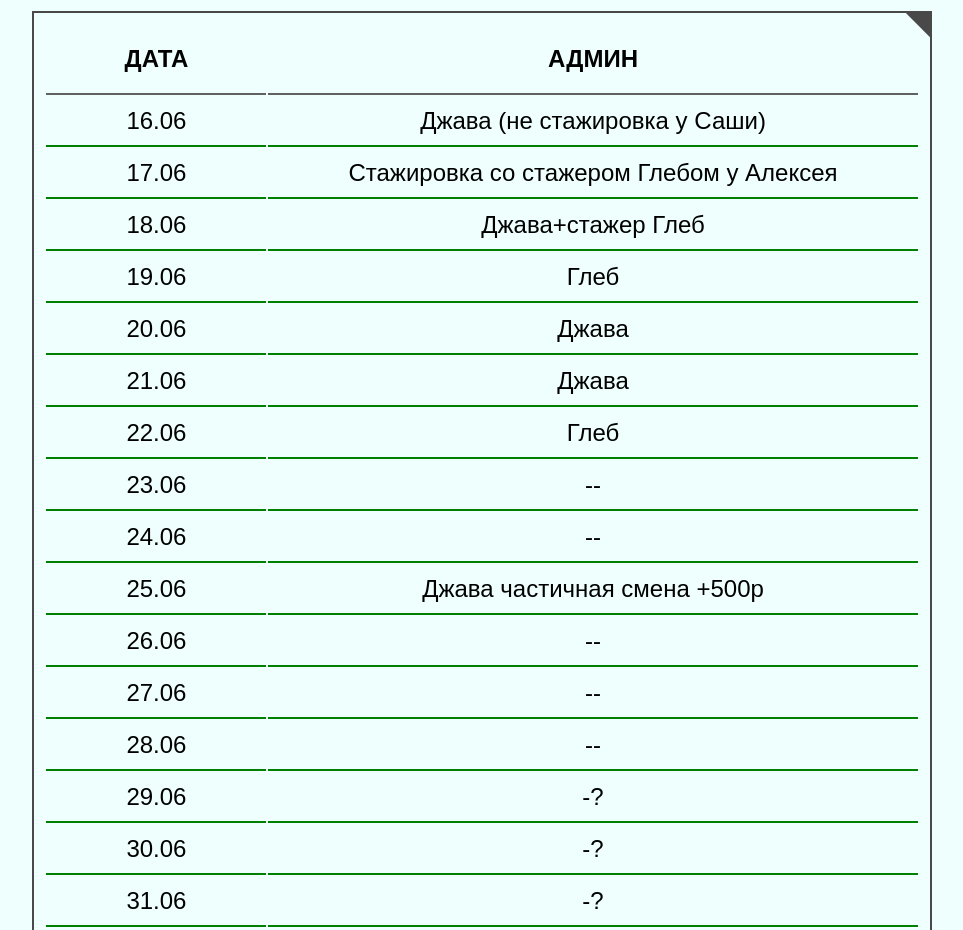
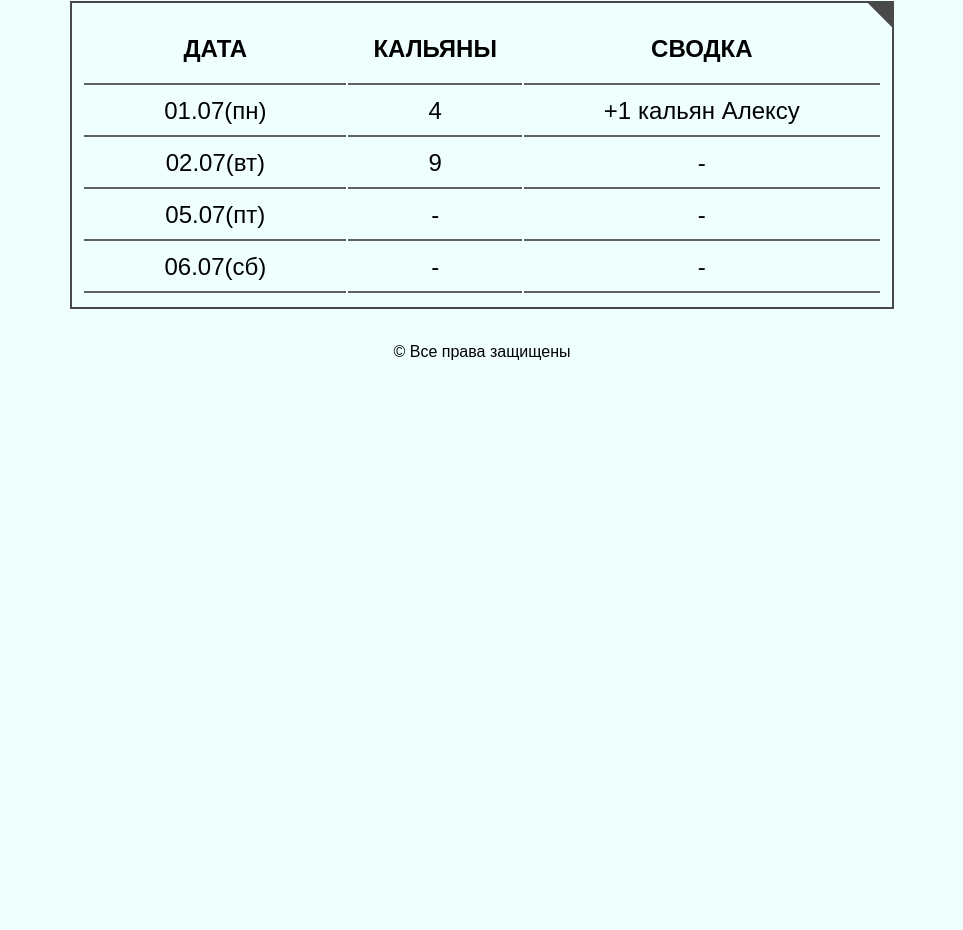
Before and after one commit to Fragile-lab/Beluga, a plain HTML site: page index.html in a window 1280 px wide. Shown: the part 201-1131 px from the top of the page, without its empty margins (158-1121 px from the left). After the commit the page ends 800 px from the top, so only its background shows below. Drawn offline with Linux system fonts and the light colour scheme.

Commit message:
fridaystart

```diff
--- a/index.html
+++ b/index.html
@@ -16,177 +16,32 @@
             </div>
         </header>
         <main class="content">
-            <table class="element-animation table_margin">
-                <tr class="table_header">
-                    <th>Дата</th>
-                    <th>Админ</th>
-                </tr>
-                <!--
-                <tr>
-                    <td class="payday">01.06</td>
-                    <td class="payday">-</td>
-                </tr>
-                <tr>
-                    <td class="payday">02.06</td>
-                    <td class="payday">-</td>
-                </tr>
-                <tr>
-                    <td class="payday">03.06</td>
-                    <td class="payday">-</td>
-                </tr>
-                <tr>
-                    <td class="payday">04.06</td>
-                    <td class="payday">-</td>
-                </tr>
-                <tr>
-                    <td class="payday">05.06</td>
-                    <td class="payday">-</td>
-                </tr>
-                <tr>
-                    <td class="payday">06.06</td>
-                    <td class="payday">-</td>
-                </tr>
-                <tr>
-                    <td class="payday">07.06</td>
-                    <td class="payday">-</td>
-                </tr>
-                <tr>
-                    <td class="payday">08.06</td>
-                    <td class="payday">-</td>
-                </tr>
-                <tr>
-                    <td class="payday">09.06</td>
-                    <td class="payday">-</td>
-                </tr>
-                <tr>
-                    <td class="payday">10.06</td>
-                    <td class="payday">-</td>
-                </tr>
-                <tr>
-                    <td class="payday">11.06</td>
-                    <td class="payday">-</td>
-                </tr>
-                <tr>
-                    <td class="payday">12.06</td>
-                    <td class="payday">-</td>
-                </tr>
-                <tr>
-                    <td class="payday">13.06</td>
-                    <td class="payday">-</td>
-                </tr>
-                <tr>
-                    <td class="payday">14.06</td>
-                    <td class="payday">-</td>
-                </tr>
-                <tr>
-                    <td class="payday">15.06</td>
-                    <td class="payday">-</td>
-                </tr>
-                -->
-                <tr>
-                    <td class="payday">16.06</td>
-                    <td class="payday">Джава (не стажировка у Саши)</td>
-                </tr>
-                <tr>
-                    <td class="payday">17.06</td>
-                    <td class="payday">Стажировка со стажером Глебом у Алексея</td>
-                </tr>
-                <tr>
-                    <td class="payday">18.06</td>
-                    <td class="payday">Джава+стажер Глеб</td>
-                </tr>
-                <tr>
-                    <td class="payday">19.06</td>
-                    <td class="payday">Глеб</td>
-                </tr>
-                <tr>
-                    <td class="payday">20.06</td>
-                    <td class="payday">Джава</td>
-                </tr>
-                <tr>
-                    <td class="payday">21.06</td>
-                    <td class="payday">Джава</td>
-                </tr>
-                <tr>
-                    <td class="payday">22.06</td>
-                    <td class="payday">Глеб</td>
-                </tr>
-                <tr>
-                    <td class="payday">23.06</td>
-                    <td class="payday">--</td>
-                </tr>
-                <tr>
-                    <td class="payday">24.06</td>
-                    <td class="payday">--</td>
-                </tr>
-                <tr>
-                    <td class="payday">25.06</td>
-                    <td class="payday">Джава частичная смена +500р</td>
-                </tr>
-                <tr>
-                    <td class="payday">26.06</td>
-                    <td class="payday">--</td>
-                </tr>
-                <tr>
-                    <td class="payday">27.06</td>
-                    <td class="payday">--</td>
-                </tr>
-                <tr>
-                    <td class="payday">28.06</td>
-                    <td class="payday">--</td>
-                </tr>
-                <tr>
-                    <td class="payday">29.06</td>
-                    <td class="payday">-?</td>
-                </tr>
-                <tr>
-                    <td class="payday">30.06</td>
-                    <td class="payday">-?</td>
-                </tr>
-                <tr>
-                    <td class="payday">31.06</td>
-                    <td class="payday">-?</td>
-                </tr>
-
-            </table>
-            <table class="element-animation table_margin">
+            <table>
                 <tr class="table_header">
                     <th>дата</th>
                     <th>кальяны</th>
                     <th>сводка</th>
                 </tr>
                 <tr>
-                    <td>16.06(вс)</td>
-                    <td>3</td>
-                    <td>не стажировка у Саши</td>
+                    <td>01.07(пн)</td>
+                    <td>4</td>
+                    <td>+1 кальян Алексу</td>
                 </tr>
                 <tr>
-                    <td>17.06(пн)</td>
-                    <td>0</td>
-                    <td>стажировка с Глебом у Алексея</td>
-                </tr>
-                <tr>
-                    <td>18.06(вт)</td>
-                    <td>0</td>
-                    <td>-</td>
-                    <td>смена со стажером Глебом</td>
-                </tr>
-                <tr>
-                    <td>20.06(чт)</td>
-                    <td>4</td>
+                    <td>02.07(вт)</td>
+                    <td>9</td>
                     <td>-</td>
                 </tr>
                 <tr>
-                    <td>21.06(пт)</td>
-                    <td>1</td>
+                    <td>05.07(пт)</td>
+                    <td>-</td>
                     <td>-</td>
                 </tr>
                 <tr>
-                    <td>25.06(вт)</td>
-                    <td>1</td>
-                    <td>за всю смену +500р</td>
+                    <td>06.07(сб)</td>
+                    <td>-</td>
+                    <td>-</td>
                 </tr>
-
             </table>
         </main>
         <footer class="footer">
```
